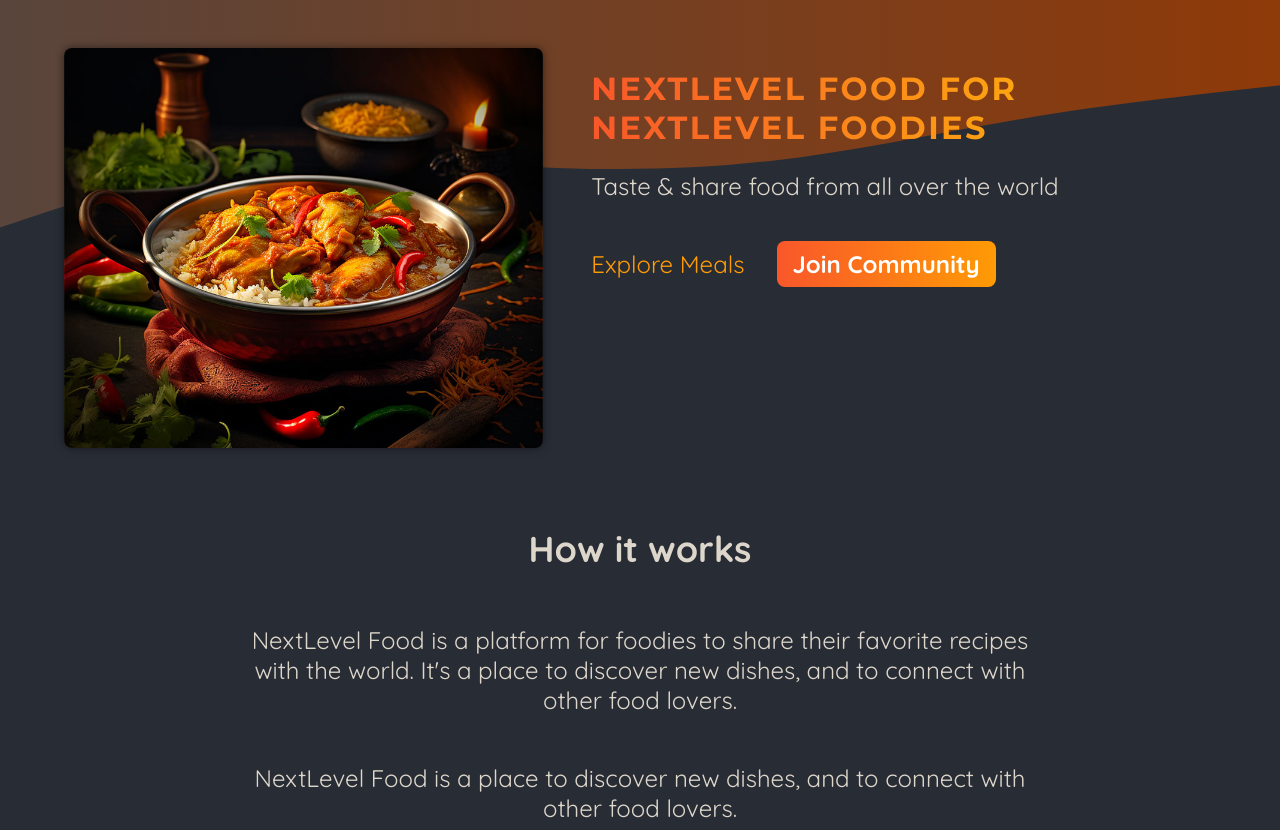
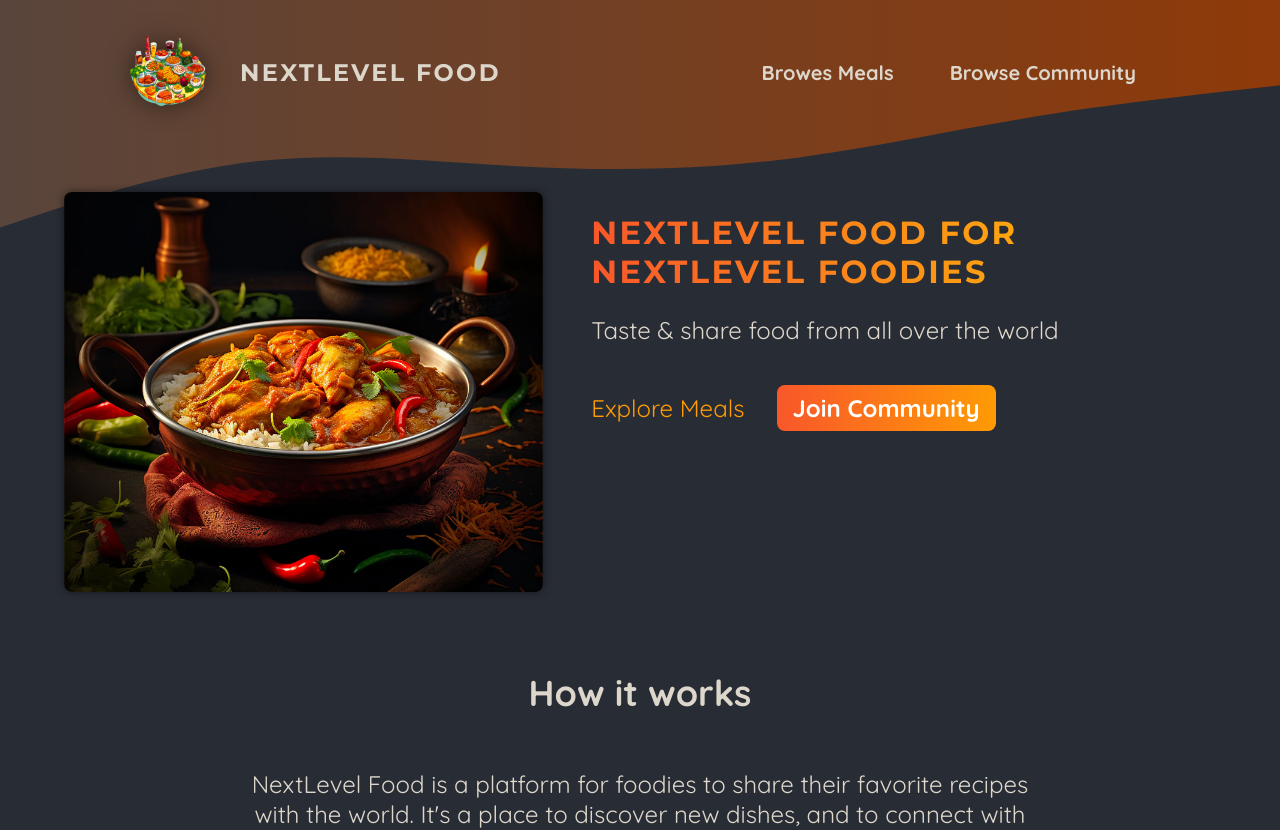
Before and after one commit to bornamashayekh/next_dummy, a Next.js app: page / in a window 1280 px wide. Shown: the top 830 px of the page. Built offline with nearby package versions, Linux system fonts and the light colour scheme.

Commit message:
updatiag layout and moving needed css parts in header files

```diff
--- a/app/globals.css
+++ b/app/globals.css
@@ -13,20 +13,7 @@ body {
   background: radial-gradient(#282c34, #282c34);
 }
 
-.header-background {
-  position: absolute;
-  width: 100%;
-  height: 320px;
-  top: 0;
-  left: 0;
-  z-index: -1;
-}
 
-svg {
-  display: block;
-  width: 100%;
-  height: auto;
-}
 
 .not-found,
 .error {
--- a/app/layout.js
+++ b/app/layout.js
@@ -1,5 +1,5 @@
 import './globals.css';
-
+import MainHeader from '@/comonents/main-header/main-header';
 export const metadata = {
   title: 'NextLevel Food',
   description: 'Delicious meals, shared by a food-loving community.',
@@ -9,27 +9,8 @@ export default function RootLayout({ children }) {
   return (
     <html lang="en">
       <body>
-        <div className="header-background">
-          <svg xmlns="http://www.w3.org/2000/svg" viewBox="0 0 1440 320">
-            <defs>
-              <linearGradient id="gradient" x1="0%" y1="0%" x2="100%" y2="0%">
-                <stop
-                  offset="0%"
-                  style={{ stopColor: '#59453c', stopOpacity: '1' }}
-                />
-                <stop
-                  offset="100%"
-                  style={{ stopColor: '#8f3a09', stopOpacity: '1' }}
-                />
-              </linearGradient>
-            </defs>
-            <path
-              fill="url(#gradient)"
-              d="M0,256L48,240C96,224,192,192,288,181.3C384,171,480,181,576,186.7C672,192,768,192,864,181.3C960,171,1056,149,1152,133.3C1248,117,1344,107,1392,101.3L1440,96L1440,0L1392,0C1344,0,1248,0,1152,0C1056,0,960,0,864,0C768,0,672,0,576,0C480,0,384,0,288,0C192,0,96,0,48,0L0,0Z"
-            ></path>
-          </svg>
-        </div>
 
+<MainHeader></MainHeader>
         {children}
       </body>
     </html>
```
